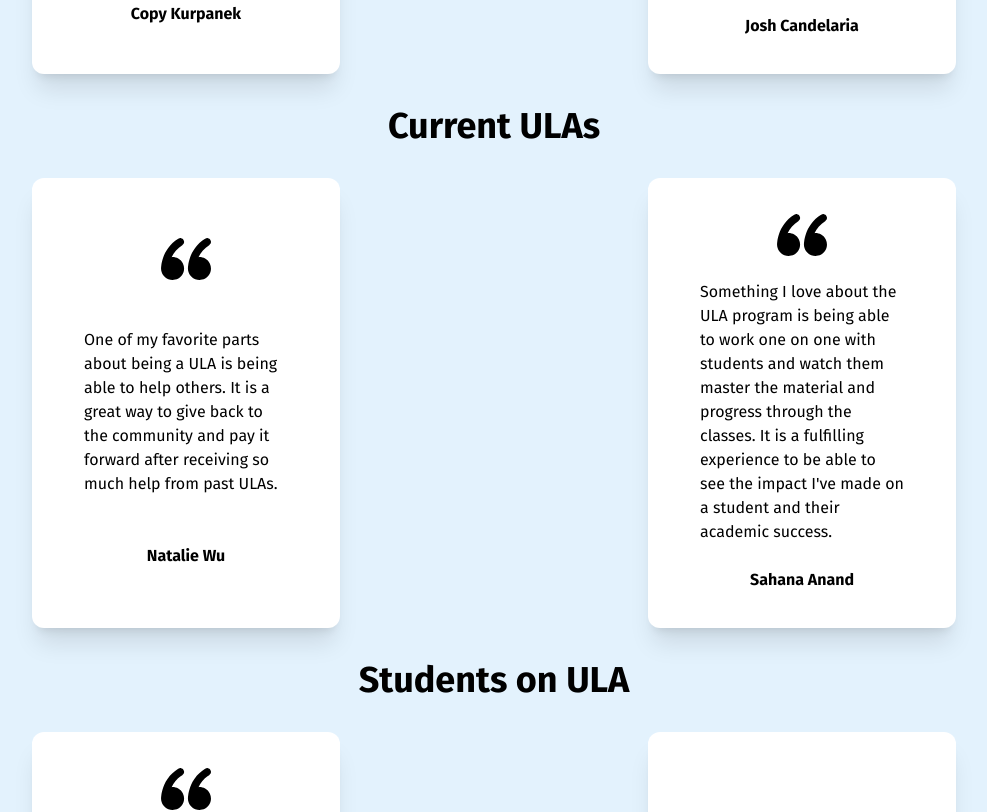
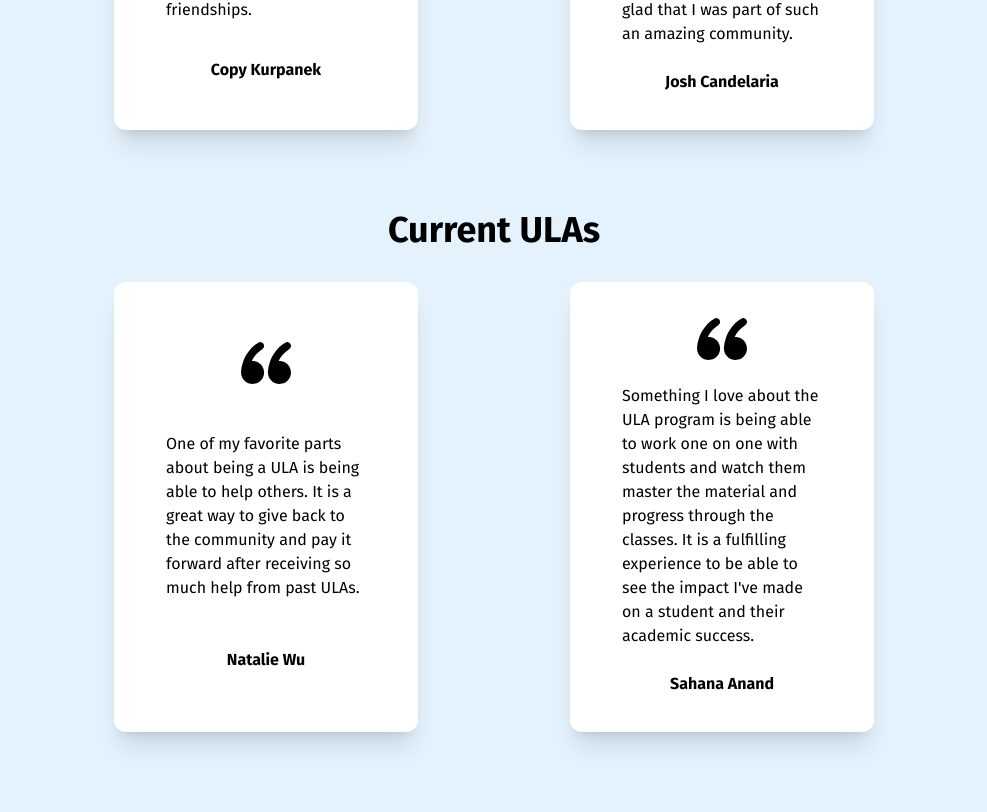
Before and after one commit to acm-ucr/cse-ula, a Next.js app: page / in a window 1280 px wide. Shown: the part 1256-2068 px from the top of the page, without its empty margins (146-1133 px from the left). Built offline with nearby package versions, Linux system fonts and the light colour scheme.

Commit message:
Adjusted spacing

```diff
--- a/src/components/home/Card.tsx
+++ b/src/components/home/Card.tsx
@@ -8,7 +8,7 @@ interface componentProps {
 
 const Card = ({ name, quote }: componentProps) => {
   return (
-    <div className="mx-auto flex w-1/2 flex-col place-items-center justify-evenly rounded-xl bg-white p-8 shadow-xl">
+    <div className="mx-auto flex w-2/3 flex-col place-items-center justify-evenly rounded-xl bg-white p-8 shadow-xl">
       <div className="place-items-center p-1">
         <Image src={quoteIcon} className="w-3/4" alt="quoteIcon" />
       </div>
--- a/src/components/home/Testimony.tsx
+++ b/src/components/home/Testimony.tsx
@@ -3,14 +3,16 @@ import Card from "@/components/home/Card";
 
 const Testimony = () => {
   return (
-    <div className="flex w-full bg-ula-blue-light">
-      <div className="mx-auto flex flex-grow flex-col p-6 md:w-1/2">
+    <div className="flex w-full flex-col bg-ula-blue-light p-8">
+      <div className="mx-auto flex w-3/4 flex-col justify-center">
+        <div className="h-12" />
         <h2 className="my-8 text-center text-4xl font-semibold">Former ULAs</h2>
         <div className="grid grid-cols-2">
           {testimonies.slice(0, 2).map(({ name, quote }, index) => (
             <Card key={index} name={name} quote={quote} />
           ))}
         </div>
+        <div className="h-12" />
         <h2 className="my-8 text-center text-4xl font-semibold">
           Current ULAs
         </h2>
@@ -19,6 +21,7 @@ const Testimony = () => {
             <Card key={index} name={name} quote={quote} />
           ))}
         </div>
+        <div className="h-12" />
         <h2 className="my-8 text-center text-4xl font-semibold">
           Students on ULA
         </h2>
```
